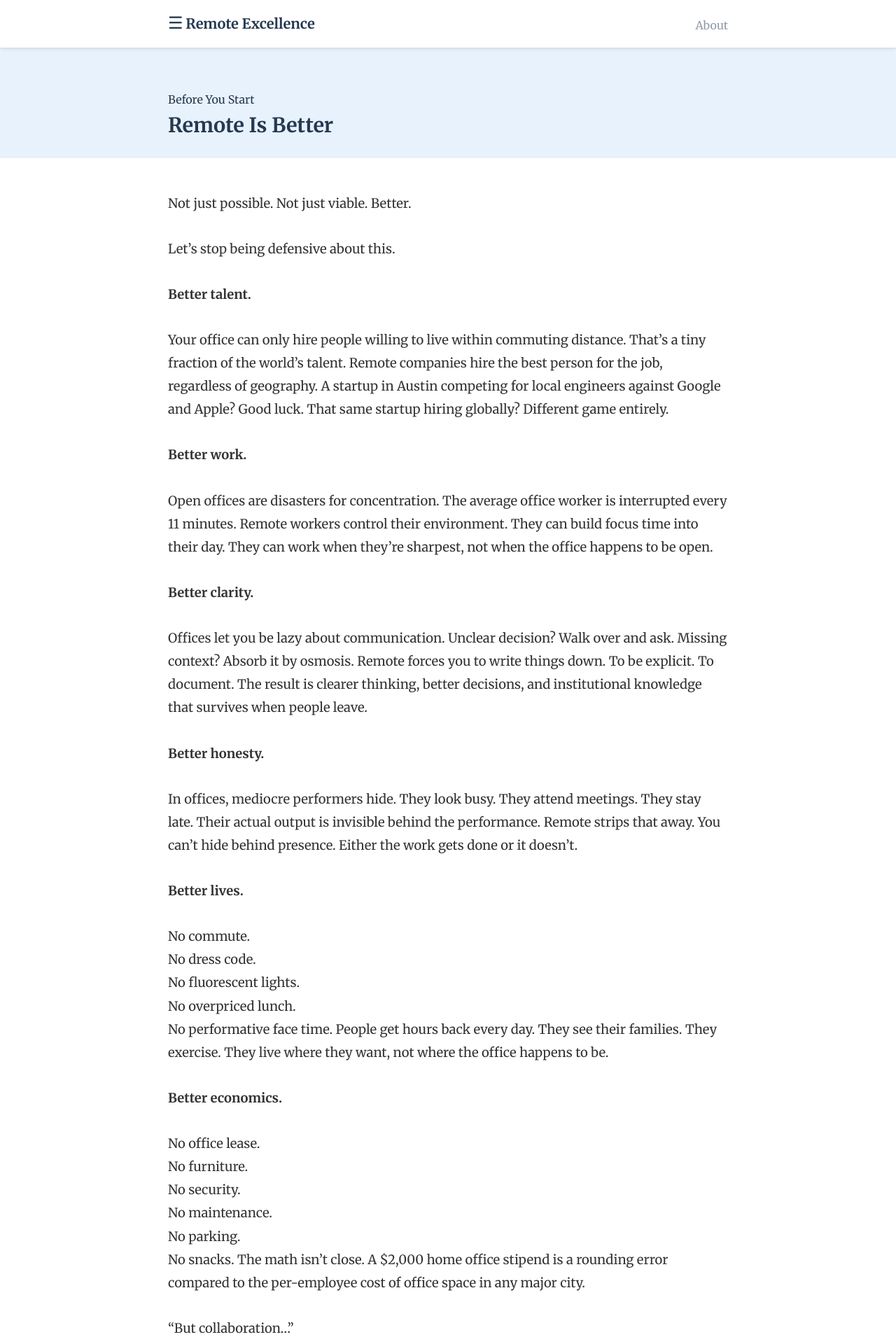
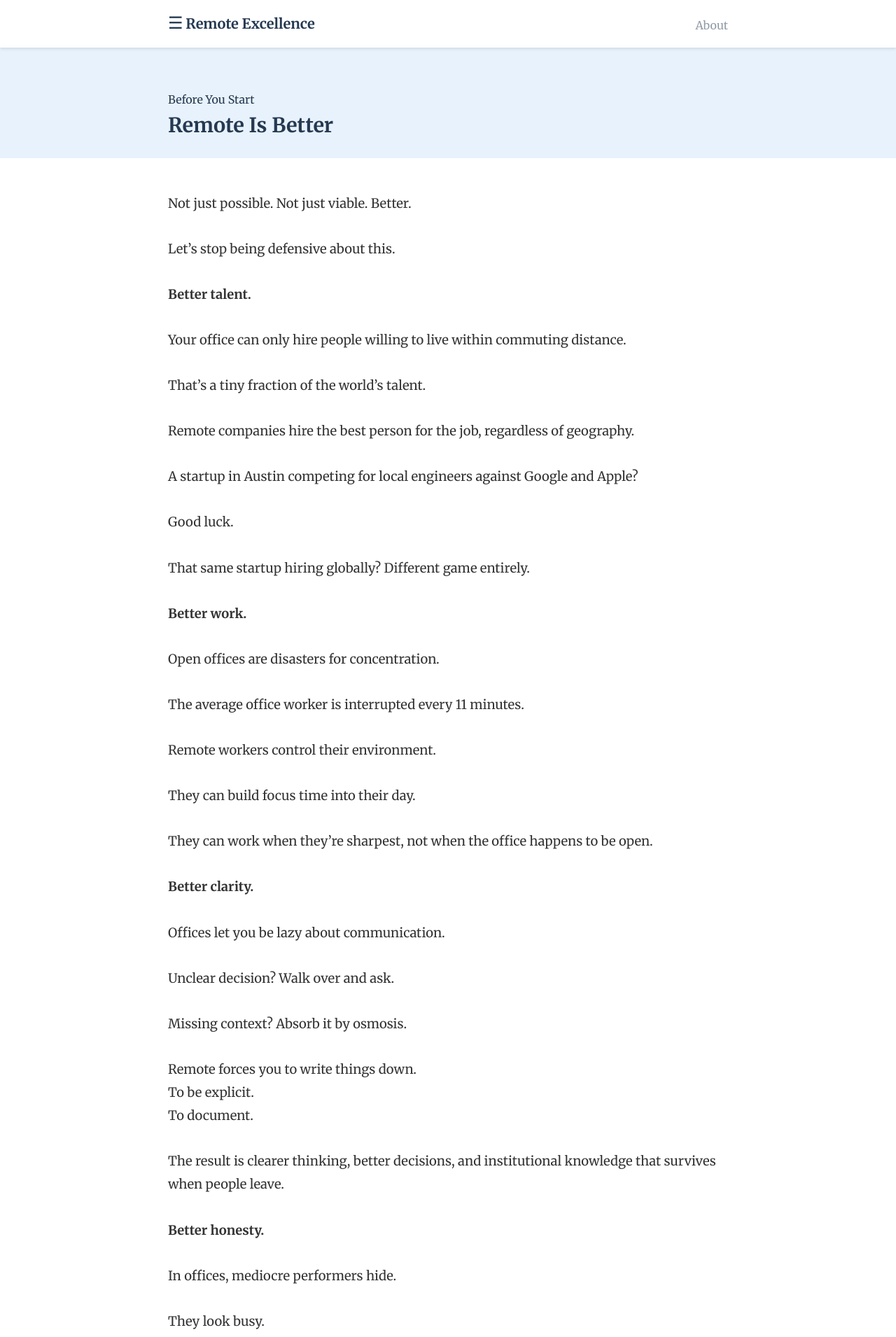
Before and after one commit to luuuc/remote-excellence-book, a Jekyll site: the page built from _chapters/00-00c-remote-is-better.md, in a window 1280 px wide. Shown: the top 1910 px of the page at 70% size. Built offline with Jekyll 4.4.1, drawn with Linux system fonts in a browser that asks for light colours; comment, search, counter and statistics services are not loaded; some of the changed text lies outside the part shown.

Commit message:
Update 00-00c-remote-is-better.md

```diff
--- a/_chapters/00-00c-remote-is-better.md
+++ b/_chapters/00-00c-remote-is-better.md
@@ -22,19 +22,59 @@ Let's stop being defensive about this.
 
 **Better talent.**
 
-Your office can only hire people willing to live within commuting distance. That's a tiny fraction of the world's talent. Remote companies hire the best person for the job, regardless of geography. A startup in Austin competing for local engineers against Google and Apple? Good luck. That same startup hiring globally? Different game entirely.
+Your office can only hire people willing to live within commuting distance.
+
+That's a tiny fraction of the world's talent.
+
+Remote companies hire the best person for the job, regardless of geography.
+
+A startup in Austin competing for local engineers against Google and Apple?
+
+Good luck.
+
+That same startup hiring globally? Different game entirely.
 
 **Better work.**
 
-Open offices are disasters for concentration. The average office worker is interrupted every 11 minutes. Remote workers control their environment. They can build focus time into their day. They can work when they're sharpest, not when the office happens to be open.
+Open offices are disasters for concentration.
+
+The average office worker is interrupted every 11 minutes.
+
+Remote workers control their environment.
+
+They can build focus time into their day.
+
+They can work when they're sharpest, not when the office happens to be open.
 
 **Better clarity.**
 
-Offices let you be lazy about communication. Unclear decision? Walk over and ask. Missing context? Absorb it by osmosis. Remote forces you to write things down. To be explicit. To document. The result is clearer thinking, better decisions, and institutional knowledge that survives when people leave.
+Offices let you be lazy about communication.
+
+Unclear decision? Walk over and ask.
+
+Missing context? Absorb it by osmosis.
+
+Remote forces you to write things down.<br>
+To be explicit.<br>
+To document.<br>
+
+The result is clearer thinking, better decisions, and institutional knowledge that survives when people leave.
 
 **Better honesty.**
 
-In offices, mediocre performers hide. They look busy. They attend meetings. They stay late. Their actual output is invisible behind the performance. Remote strips that away. You can't hide behind presence. Either the work gets done or it doesn't.
+In offices, mediocre performers hide.
+
+They look busy. <br>
+They attend meetings.<br>
+They stay late.<br>
+
+Their actual output is invisible behind the performance.
+
+Remote strips that away.
+
+You can't hide behind presence.
+
+Either the work gets done or it doesn't.
 
 **Better lives.**
 
@@ -42,7 +82,15 @@ No commute.<br>
 No dress code.<br>
 No fluorescent lights.<br>
 No overpriced lunch.<br>
-No performative face time. People get hours back every day. They see their families. They exercise. They live where they want, not where the office happens to be.
+No performative face time.
+
+People get hours back every day.
+
+They see their families.
+
+They exercise.
+
+They live where they want, not where the office happens to be.
 
 **Better economics.**
 
@@ -51,22 +99,28 @@ No furniture.<br>
 No security.<br>
 No maintenance.<br>
 No parking.<br>
-No snacks. The math isn't close. A $2,000 home office stipend is a rounding error compared to the per-employee cost of office space in any major city.
+No snacks.
+
+The math isn't close.
+
+A $2,000 home office stipend is a rounding error compared to the per-employee cost of office space in any major city.
 
 
 "But collaboration..."
 
 Write better. Meet less. The collaboration will improve.
 
+
 "But culture..."
 
 Culture is how you treat people, not where you sit. Remote forces you to be intentional about culture instead of hoping it happens by accident.
+
 
 "But some people prefer offices..."
 
 Some people prefer fax machines. That's not an argument for building your company around them.
 
-
+<br>
 The office had a good run. For most knowledge work, its time has passed.
 
 Remote isn't a compromise you make for flexibility.
```
